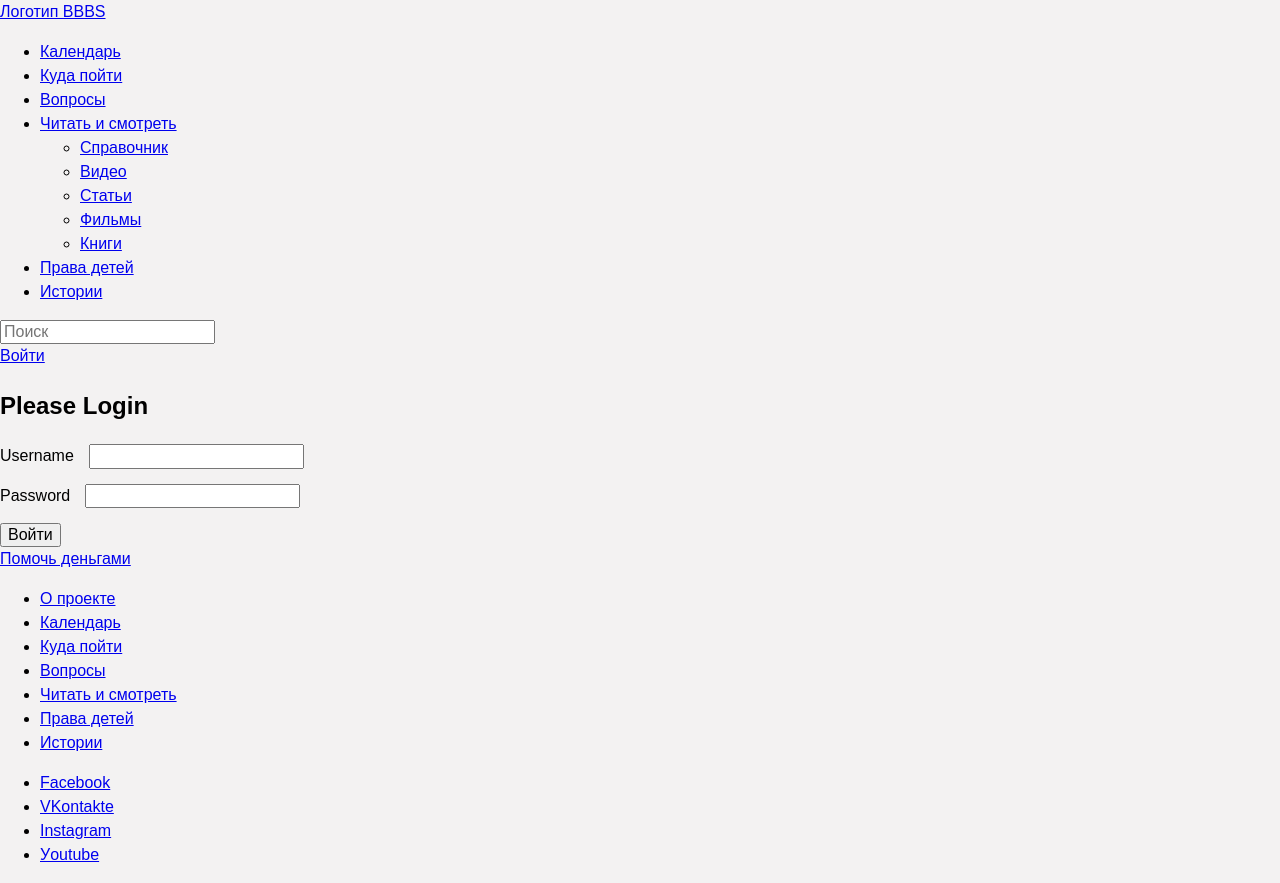
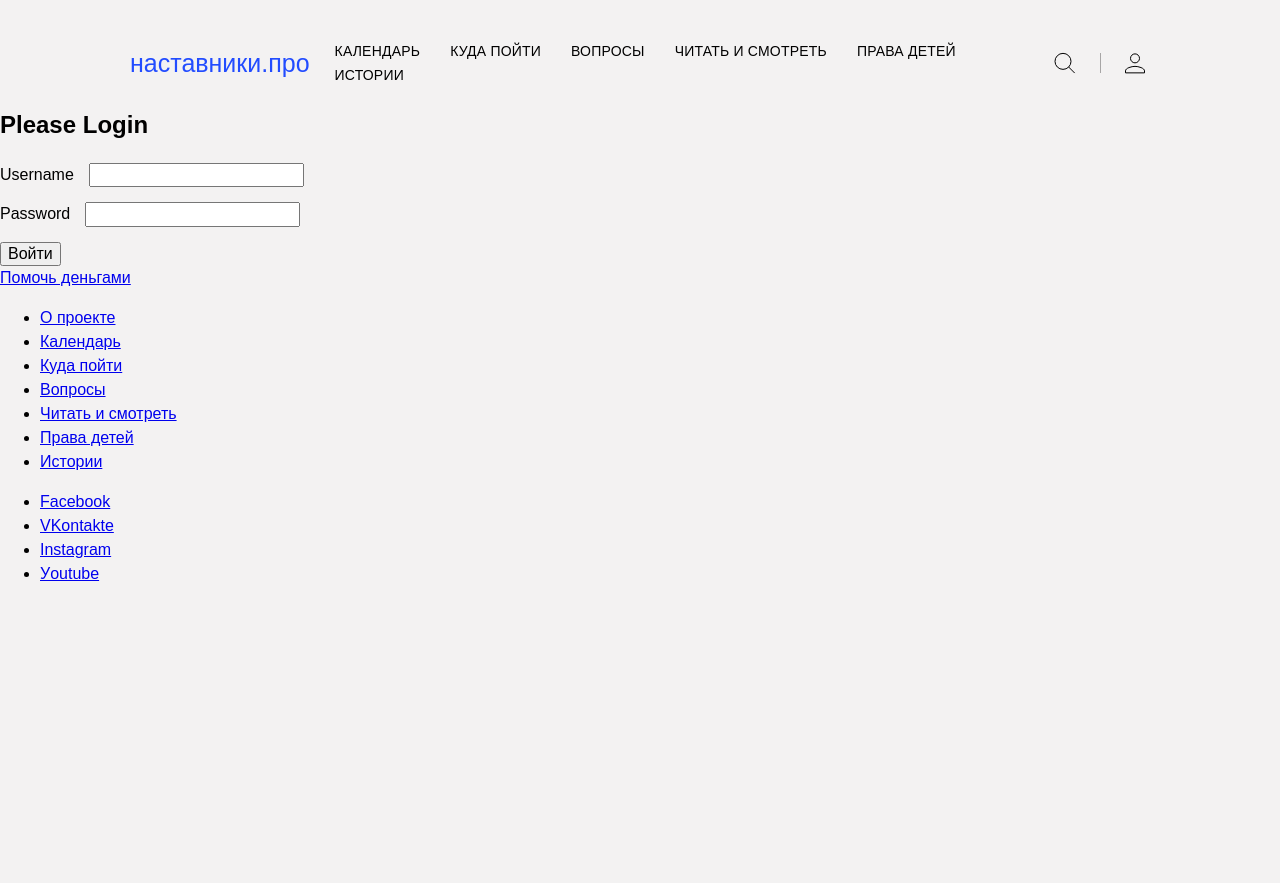
Before and after one commit to enslit/bbbs-team-6, a React (Create React App) app: page /sign-in in a window 1280 px wide. After the commit the page ends 800 px from the top, so only its background shows below. Built offline with nearby package versions, Linux system fonts and the light colour scheme.

Commit message:
build: Разработать компонент Header
#3

```diff
--- a/src/components/App.js
+++ b/src/components/App.js
@@ -17,9 +17,8 @@ import HistoriesPage from '../pages/histories/HistoriesPage';
 
 function App() {
   return (
-    <div className="App">
+    <div className="app">
       <ProvideAuth>
-        <div className="page">
         <Header />
         <Switch>
           <Route path="/" exact>
@@ -57,7 +56,6 @@ function App() {
           </Route>
         </Switch>
         <Footer />
-        </div>
       </ProvideAuth>
     </div>
   );
--- a/src/components/Header/Header.js
+++ b/src/components/Header/Header.js
@@ -1,111 +1,62 @@
-import React from 'react';
-import { Link, NavLink, useHistory } from 'react-router-dom';
-import { func } from 'prop-types';
-import Search from '../Search/Search';
+import React, { useState } from 'react';
+import { Link } from 'react-router-dom';
 import { useAuth } from '../../hooks/useAuth';
-
-Header.propTypes = {
-  onSignOut: func,
-};
+import HeaderNavigation from '../HeaderMenu/HeaderNavigation';
+import HeaderMobileMenu from '../HeaderMenu/HeaderMobileMenu';
+import IconButton from '../IconButton/IconButton';
+import searchIcon from '../../assets/icons/search.svg';
+import userIcon from '../../assets/icons/login.svg';
+import authorizedUserIcon from '../../assets/icons/lk.svg';
+import { menuHeaderDesktop } from '../../menus';
+import './header.css';
 
 function Header() {
-  const { user, signOut } = useAuth();
-  const history = useHistory();
+  const [isMenuOpened, setIsMenuOpened] = useState(false);
+  const { user } = useAuth();
+
+  const handleClickOpenMenu = () => {
+    setIsMenuOpened(true);
+  };
+
+  const handleClickCloseMenu = () => {
+    setIsMenuOpened(false);
+  };
+
+  const handleClickSearch = () => {
+    console.log('search');
+  };
+
+  const handleClickUserIcon = () => {
+    console.log('user');
+  };
 
   return (
-    <header>
-      <Link to="/">Логотип BBBS</Link>
-      <nav>
-        <ul className="menu">
-          <li>
-            <NavLink activeClassName="menu__link_active" to="/calendar">
-              Календарь
-            </NavLink>
-          </li>
-          <li>
-            <NavLink activeClassName="menu__link_active" to="/where-to-go">
-              Куда пойти
-            </NavLink>
-          </li>
-          <li>
-            <NavLink activeClassName="menu__link_active" to="/questions">
-              Вопросы
-            </NavLink>
-          </li>
-          <li>
-            <NavLink activeClassName="menu__link_active" to="/read-and-watch">
-              Читать и смотреть
-            </NavLink>
-            <ul>
-              <li>
-                <NavLink
-                  activeClassName="menu__link_active"
-                  to="/read-and-watch/guide"
-                >
-                  Справочник
-                </NavLink>
-              </li>
-              <li>
-                <NavLink
-                  activeClassName="menu__link_active"
-                  to="/read-and-watch/video"
-                >
-                  Видео
-                </NavLink>
-              </li>
-              <li>
-                <NavLink
-                  activeClassName="menu__link_active"
-                  to="/read-and-watch/articles"
-                >
-                  Статьи
-                </NavLink>
-              </li>
-              <li>
-                <NavLink
-                  activeClassName="menu__link_active"
-                  to="/read-and-watch/films"
-                >
-                  Фильмы
-                </NavLink>
-              </li>
-              <li>
-                <NavLink
-                  activeClassName="menu__link_active"
-                  to="/read-and-watch/books"
-                >
-                  Книги
-                </NavLink>
-              </li>
-            </ul>
-          </li>
-          <li>
-            <NavLink
-              activeClassName="menu__link_active"
-              to="/children-is-rights"
-            >
-              Права детей
-            </NavLink>
-          </li>
-          <li>
-            <NavLink activeClassName="menu__link_active" to="/histories">
-              Истории
-            </NavLink>
-          </li>
-        </ul>
-      </nav>
-      <div>
-        <Search />
-        {user ? (
-          <>
-            <Link to="/user-account">Личный кабинет</Link>
-            <button onClick={() => signOut(() => history.push('/'))}>
-              Выйти
-            </button>
-          </>
-        ) : (
-          <Link to="/sign-in">Войти</Link>
-        )}
+    <header className="header">
+      <Link to="/" className="header__logo">
+        наставники.про
+      </Link>
+      <HeaderMobileMenu
+        onOpen={handleClickOpenMenu}
+        onClose={handleClickCloseMenu}
+        isOpened={isMenuOpened}
+      />
+      <HeaderNavigation list={menuHeaderDesktop} type={'desktop'} />
+      <div className="header__action">
+        <IconButton
+          type="button"
+          aria-label="Поиск"
+          icon={searchIcon}
+          handleClick={handleClickSearch}
+        />
+        <IconButton
+          type="button"
+          aria-label={user ? 'Личный кабинет' : 'Авторизация'}
+          className={`header__button-login ${
+            isMenuOpened ? 'header__button-login_show' : ''
+          }`}
+          icon={user ? authorizedUserIcon : userIcon}
+          handleClick={handleClickUserIcon}
+        />
       </div>
     </header>
   );
--- /dev/null
+++ b/src/components/Header/header.css
@@ -0,0 +1,91 @@
+.header {
+    width: 100%;
+    max-width: 1770px;
+    margin: 0 auto;
+    padding: 39px 75px 0;
+    display: flex;
+    align-items: center;
+    justify-content: space-between;
+    position: relative;
+}
+
+.header__logo {
+    text-decoration: none;
+    cursor: pointer;
+    font-family: 'Proto', sans-serif;
+    font-size: 25px;
+    line-height: 1.12;
+    color: #224CFF;
+    transition: color 200ms ease-in-out;
+}
+
+.header__logo:hover {
+    color: #2E2468;
+}
+
+.header__action {
+    margin: 0;
+    padding: 0;
+    display: flex;
+    flex-direction: row;
+    justify-content: space-between;
+    align-items: center;
+}
+
+.header__button-login {
+    margin-left: 40px;
+    position: relative;
+}
+
+.header__button-login:before {
+    content: '';
+    display: block;
+    width: 1px;
+    background-color: #A7A6A6;
+    left: -20px;
+    top: 5px;
+    height: calc(100% - 10px);
+    position: absolute;
+}
+
+@media (max-width: 1440px) {
+    .header {
+        padding-left: 130px;
+        padding-right: 130px;
+    }
+}
+
+@media (max-width: 1024px) {
+    .header {
+        padding: 44px 127px 0;
+    }
+
+    .header__logo {
+        margin: auto;
+        font-size: 17px;
+        line-height: 1;
+    }
+
+    .header__button-login {
+        display: none;
+        margin-left: 20px;
+    }
+
+    .header__button-login_show {
+        display: inline-block;
+    }
+
+    .header__button-login:before {
+        display: none;
+    }
+
+    .header__action {
+        order: -1;
+    }
+}
+
+@media (max-width: 640px) {
+    .header {
+        padding: 14px 16px 0;
+    }
+}
--- a/src/components/Search/Search.js
+++ /dev/null
@@ -1,23 +0,0 @@
-import React, { useState } from 'react';
-
-function Search() {
-  const [value, setValue] = useState('');
-
-  const handleInput = (evt) => {
-    setValue(evt.target.value);
-  };
-
-  return (
-    <div>
-      <input
-        type="text"
-        placeholder="Поиск"
-        name="search"
-        value={value}
-        onInput={handleInput}
-      />
-    </div>
-  );
-}
-
-export default Search;
```
Also changed, not shown: src/assets/icons/search.svg (added), src/assets/images/logo.svg (added). Lines whose indentation alone changed are shown as unchanged.
